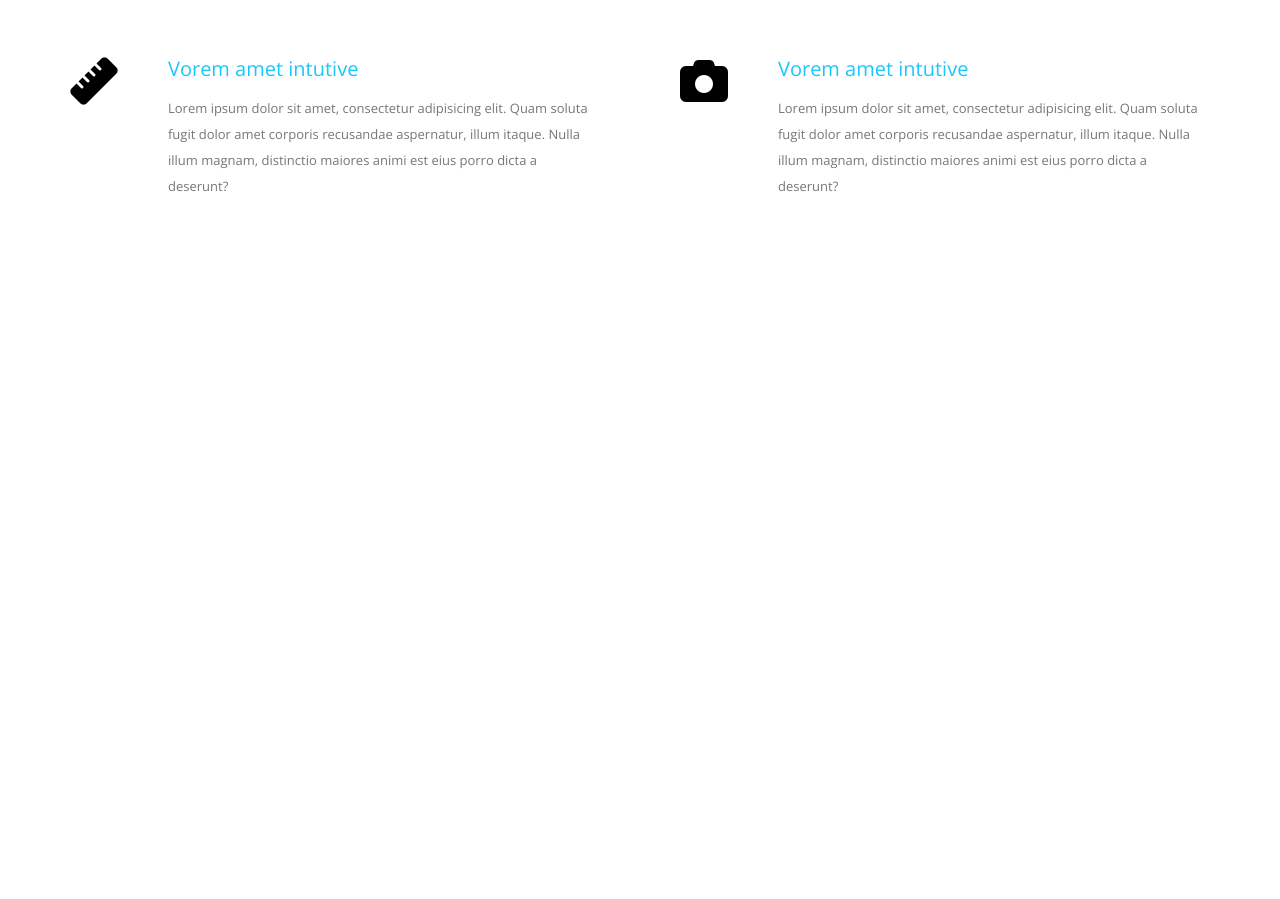
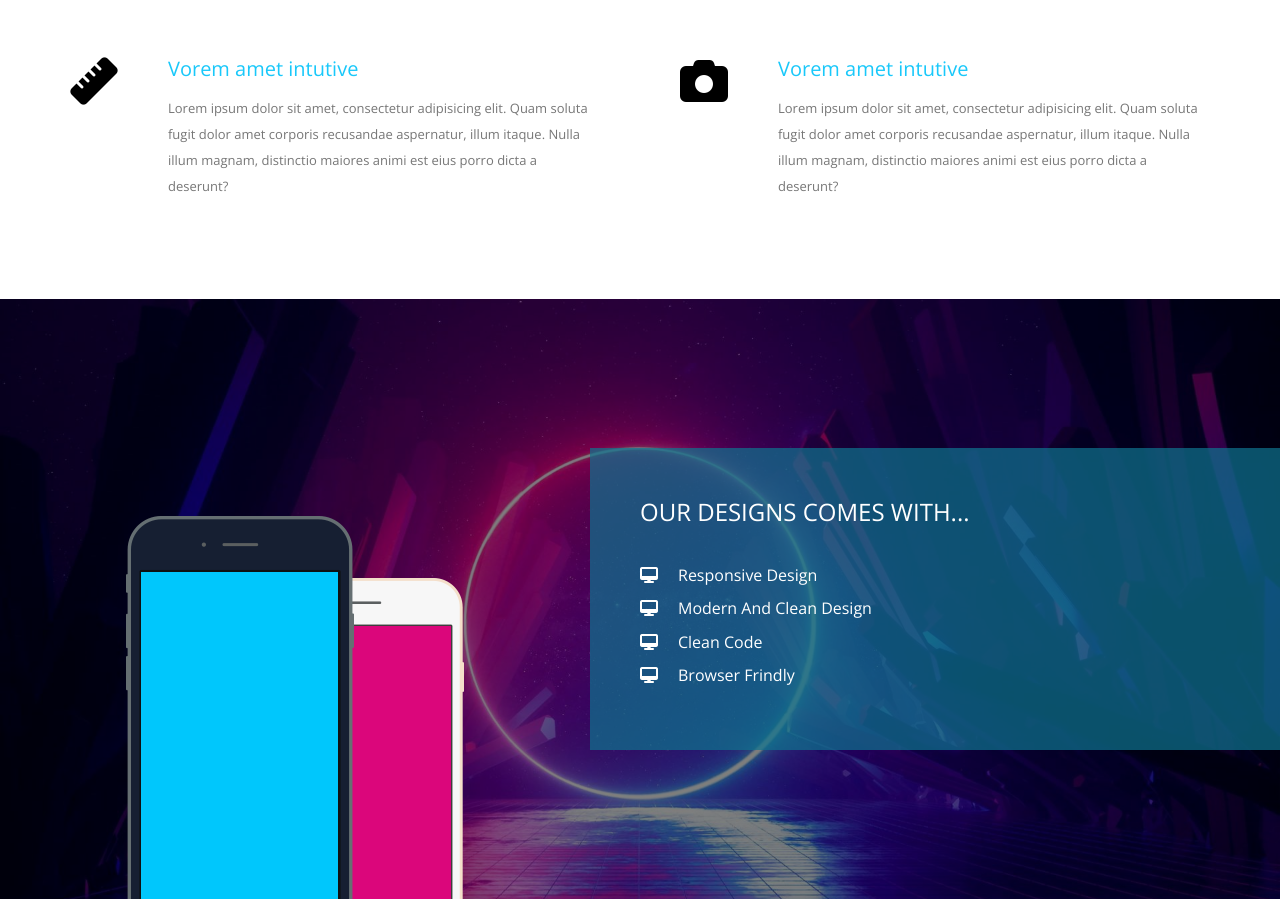
Before and after one commit to Musab-Od/kasper, a plain HTML site: page index.html in a window 1280 px wide. Shown: the part 1325-2224 px from the top of the page. Before the commit the page ends 1624 px from the top, so only its background shows below. Drawn offline with nearby package versions, Linux system fonts and the light colour scheme.

Commit message:
Design Completed

```diff
--- a/css/kasper.css
+++ b/css/kasper.css
@@ -317,3 +317,63 @@ header nav .form i:hover {
     font-size: 13px;
 }
 /* End Services  */
+/* Start Design  */
+.design {
+    padding-top: var(--section-padding);
+    padding-bottom: var(--section-padding);
+    height: 600px;
+    position: relative;
+    background-image: url(../media/Neon-4k-Wallpaper.jpg);
+    background-size: cover;
+    display: flex;
+    align-items: center;
+    overflow: hidden;
+}
+.design::before {
+    content: "";
+    position: absolute;
+    width: 100%;
+    height: 100%;
+    top: 0;
+    left: 0;
+    background-color: rgb(0 0 0 / 50%);
+}
+.design .image,
+.design .text {
+    position: relative;
+    z-index: 2;
+    flex: 1;
+}
+.design .image {
+    text-align: center;
+}
+@media (max-width: 767px) {
+    .design .image {
+        display: none;
+    }
+}
+.design .image img {
+    position: relative;
+    bottom: -150px;
+}
+.design .text {
+    color: white;
+    padding: 50px;
+    background-color: var(--transparent-color);
+}
+.design .text h2 {
+    font-weight: normal;
+    text-transform: uppercase;
+    margin-bottom: 40px;
+}
+.design .text ul li {
+    margin: 15px 0;
+}
+.design .text ul li::before {
+    font-family: 'Font Awesome 5 Free';
+    content: '\f108';
+    font-weight: 900;
+    margin-right: 20px;
+
+}
+/* End Design  */
--- a/index.html
+++ b/index.html
@@ -99,5 +99,21 @@
         </div>
     </div>
     <!-- End Services  -->
+    <!-- Start Design  -->
+    <div class="design">
+        <div class="image">
+            <img src="/media/mobile.png" alt="design">
+        </div>
+        <div class="text">
+            <h2>Our Designs Comes With...</h2>
+            <ul>
+                <li>Responsive Design</li>
+                <li>Modern And Clean Design</li>
+                <li>Clean Code</li>
+                <li>Browser Frindly</li>
+            </ul>
+        </div>
+    </div>
+    <!-- End Design  -->
 </body>
 </html>
```
Also changed, not shown: media/Neon-4k-Wallpaper.jpg (added), media/mobile.png (added), 1 other file.
